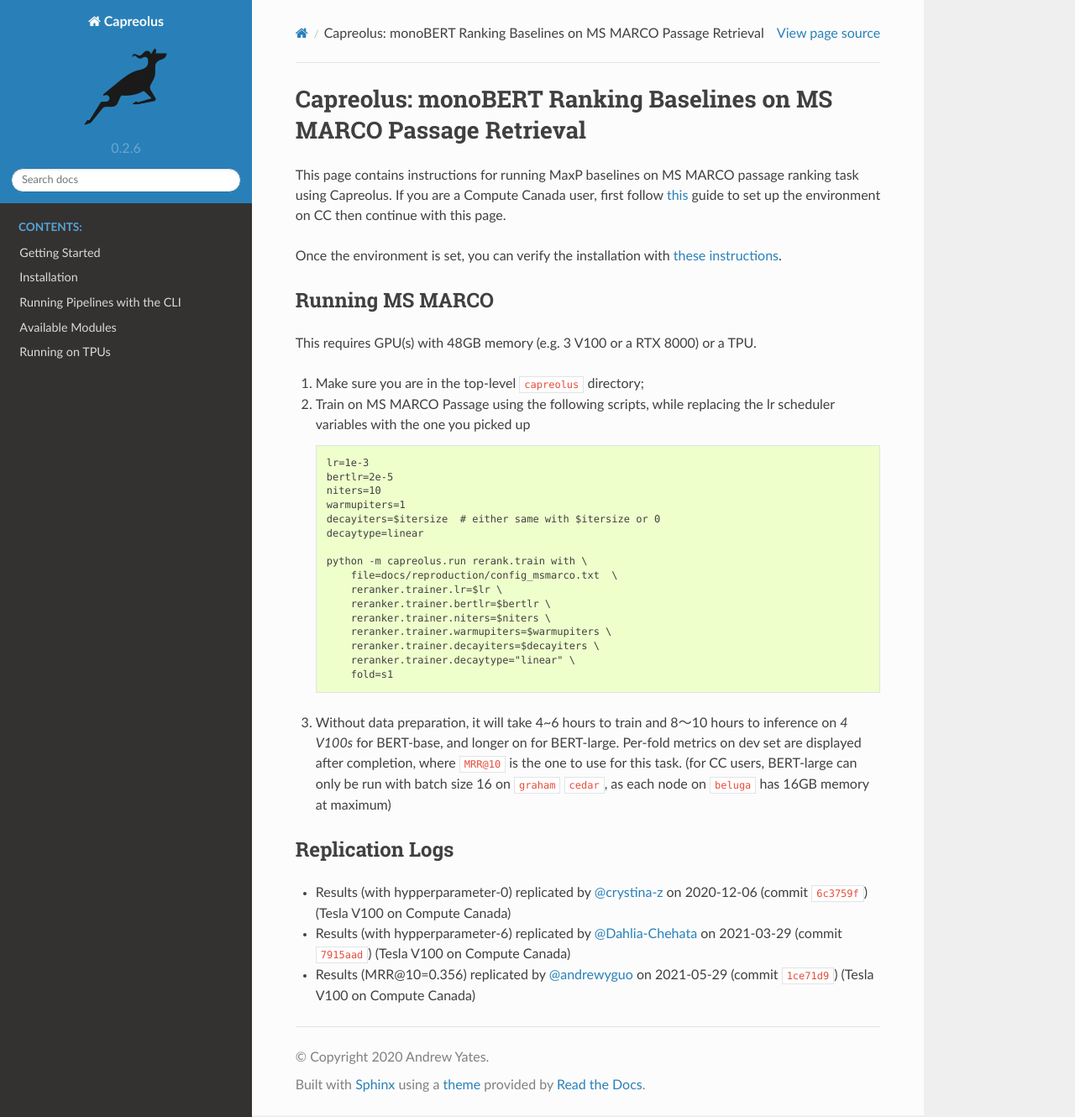
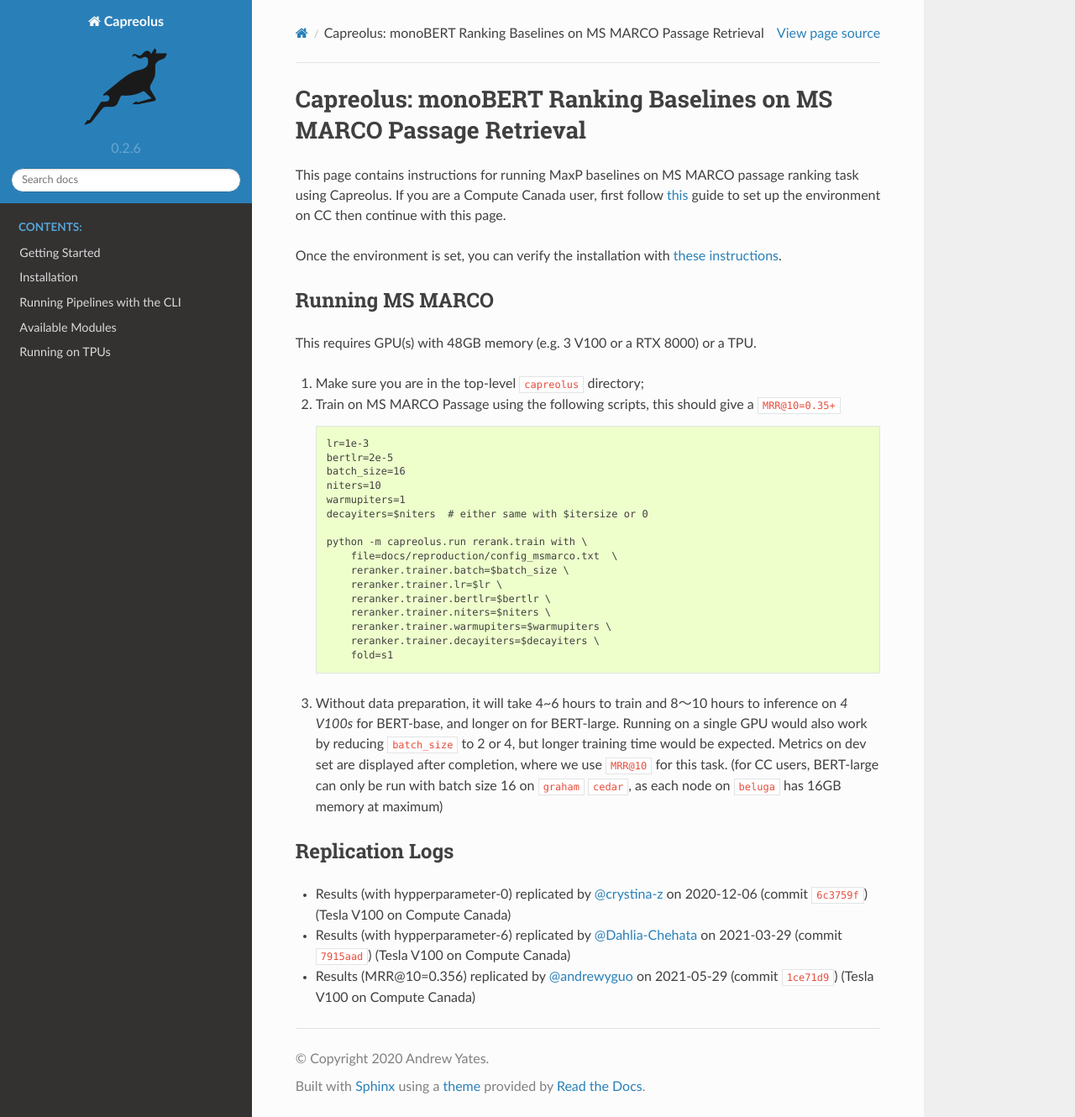
Before and after one commit to capreolus-ir/capreolus, a Sphinx documentation site: the page built from docs/reproduction/MS_MARCO.md, in a window 1280 px wide and 1330 px high. Shown: the whole window at 84% size. Built offline with Sphinx 7.4.7 and the Read the Docs theme 2.0.0, drawn with Linux system fonts in a browser that asks for light colours.

Commit message:
quick update on the instructions

````diff
--- a/docs/reproduction/MS_MARCO.md
+++ b/docs/reproduction/MS_MARCO.md
@@ -10,29 +10,28 @@
 ## Running MS MARCO
 This requires GPU(s) with 48GB memory (e.g. 3 V100 or a RTX 8000) or a TPU.
 1. Make sure you are in the top-level `capreolus` directory;
-2. Train on MS MARCO Passage using the following scripts,
-    while replacing the lr scheduler variables with the one you picked up <br/>
+2. Train on MS MARCO Passage using the following scripts, this should give a `MRR@10=0.35+` <br/>
     ```
     lr=1e-3
     bertlr=2e-5
+    batch_size=16
     niters=10
     warmupiters=1
-    decayiters=$itersize  # either same with $itersize or 0
-    decaytype=linear
+    decayiters=$niters  # either same with $itersize or 0
 
     python -m capreolus.run rerank.train with \
         file=docs/reproduction/config_msmarco.txt  \
+        reranker.trainer.batch=$batch_size \
         reranker.trainer.lr=$lr \
         reranker.trainer.bertlr=$bertlr \
         reranker.trainer.niters=$niters \
         reranker.trainer.warmupiters=$warmupiters \
         reranker.trainer.decayiters=$decayiters \
-        reranker.trainer.decaytype="linear" \
         fold=s1
     ```
 3.  Without data preparation, it will take 4~6 hours to train and 8～10 hours to inference on *4 V100s* for BERT-base,
-    and longer on for BERT-large.
-    Per-fold metrics on dev set are displayed after completion, where `MRR@10` is the one to use for this task.
+    and longer on for BERT-large. Running on a single GPU would also work by reducing `batch_size` to 2 or 4, but longer training time would be expected.
+    Metrics on dev set are displayed after completion, where we use `MRR@10` for this task.
     (for CC users, BERT-large can only be run with batch size 16 on `graham` `cedar`,
     as each node on `beluga` has 16GB memory at maximum)
 
````
